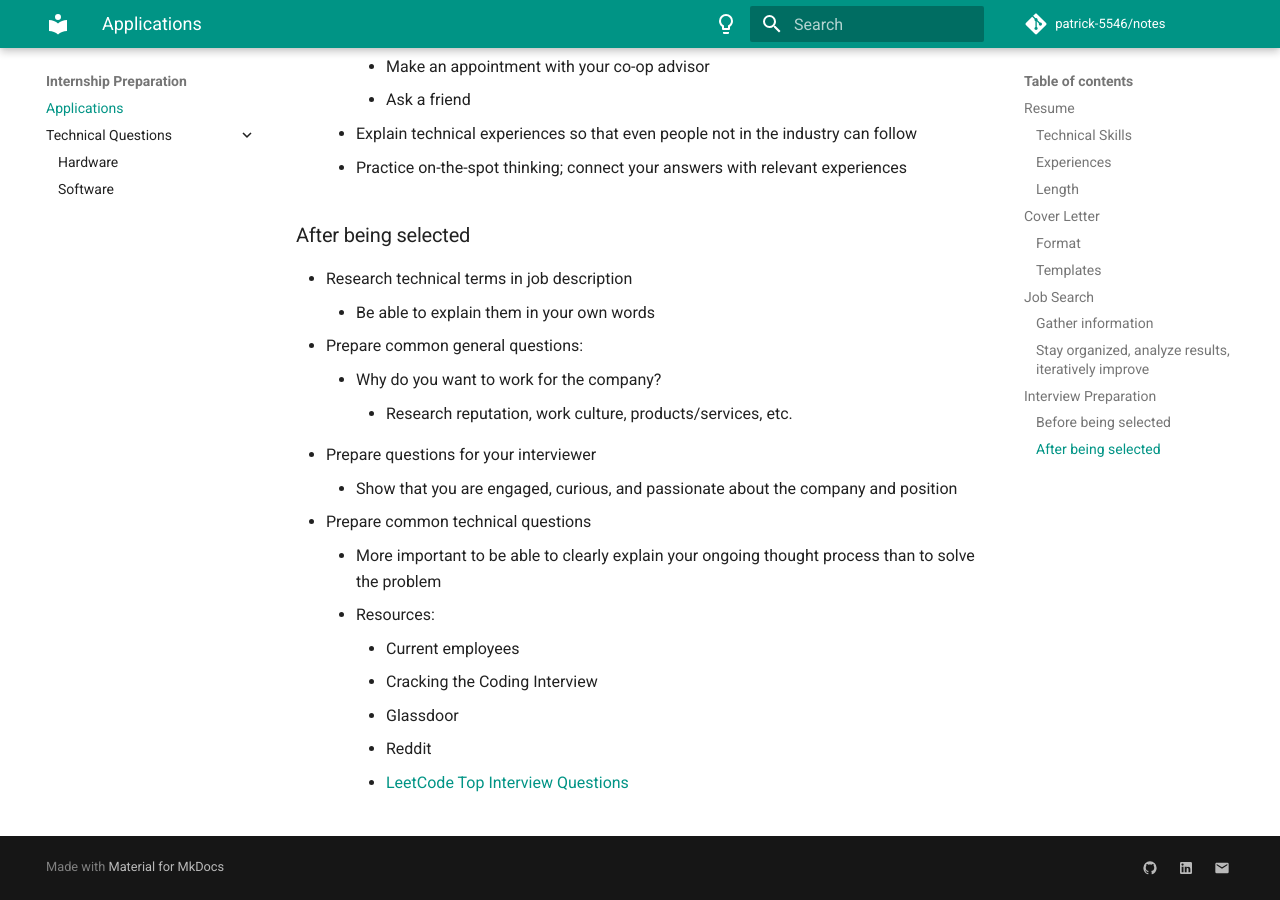
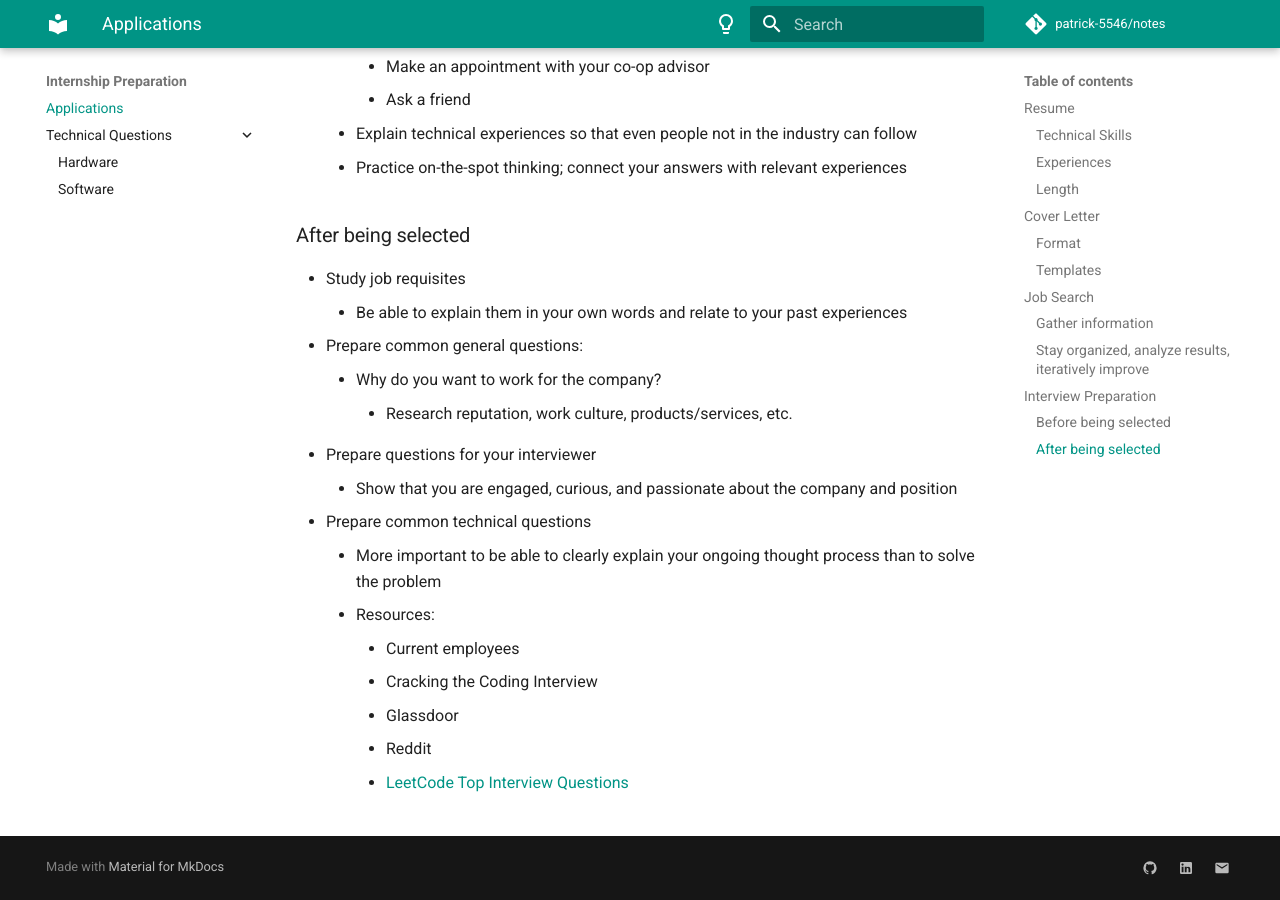
Before and after one commit to patrick-5546/notes, an MkDocs documentation site: the page built from docs/internship_prep/applications.md, in a window 1280 px wide and 900 px high, scrolled down 3848 px. Built offline with MkDocs 1.6.1 and Material for MkDocs 9.7.7, drawn with Linux system fonts in a browser that asks for light colours; comment, search, counter and statistics services are not loaded.

Commit message:
Update applications.md

```diff
--- a/docs/internship_prep/applications.md
+++ b/docs/internship_prep/applications.md
@@ -128,8 +128,8 @@ or revise my resume and cover letter to strengthen those areas.
 
 ### After being selected
 
-- Research technical terms in job description
-    - Be able to explain them in your own words
+- Study job requisites
+    - Be able to explain them in your own words and relate to your past experiences
 - Prepare common general questions:
     - Why do you want to work for the company?
         - Research reputation, work culture, products/services, etc.
```
